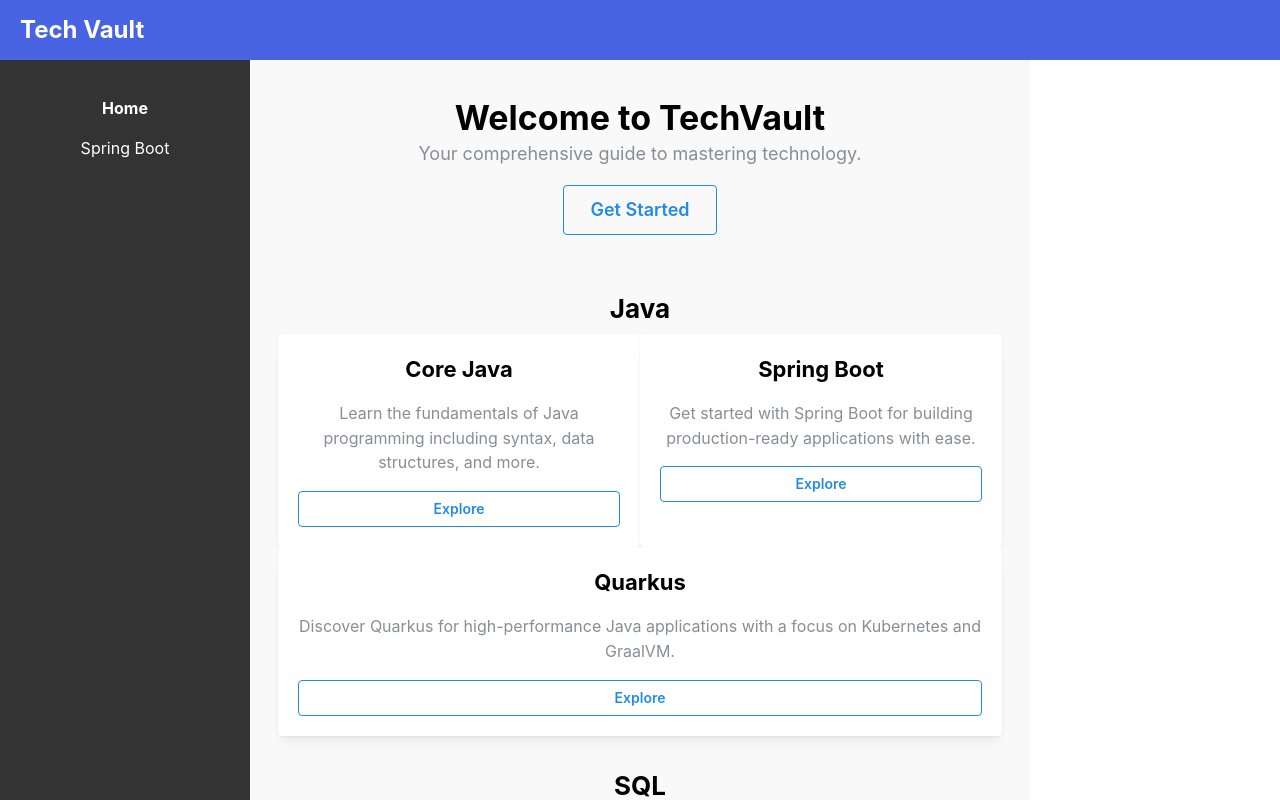
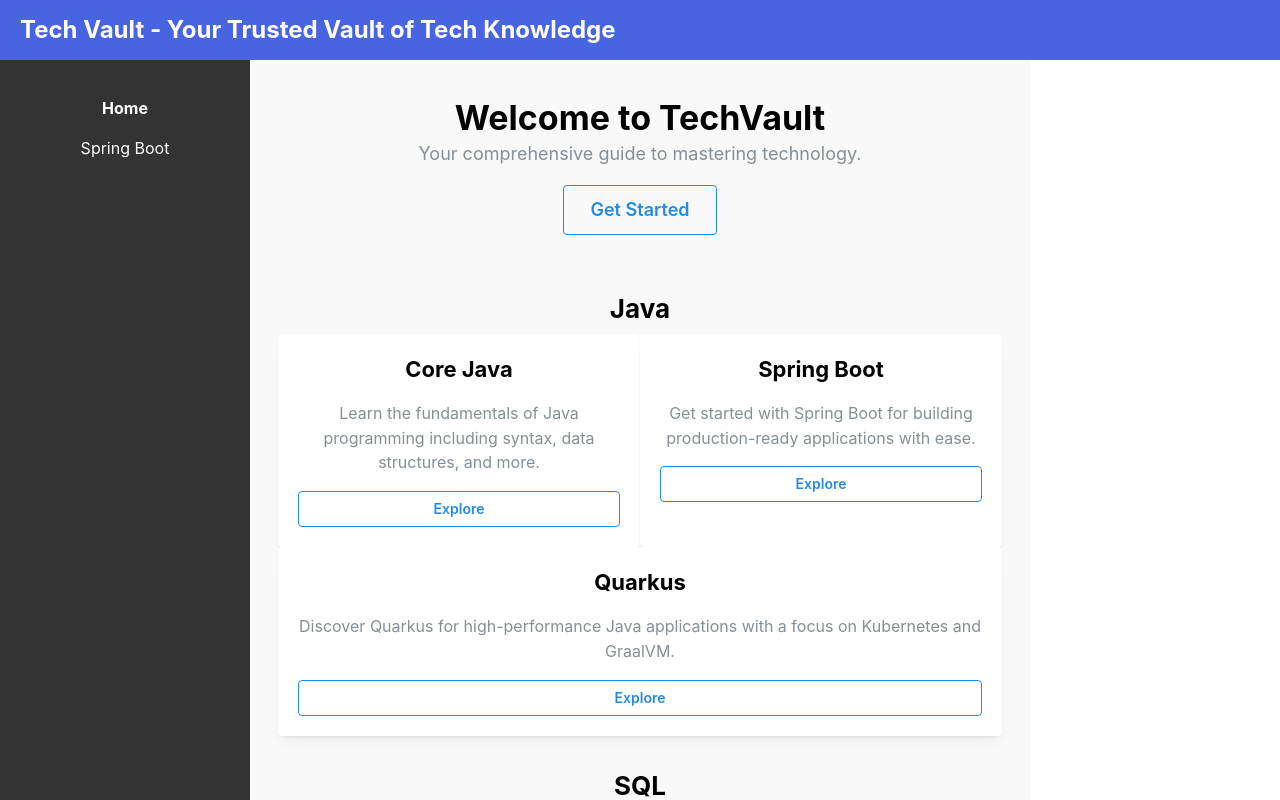
Before and after one commit to markcdev101/react-tech-vault-ui, a React (Create React App) app: page / in a window 1280 px wide. Built offline with nearby package versions, Linux system fonts and the light colour scheme.

Commit message:
Updated Top Panel

```diff
--- a/src/components/layout/TopPanel.js
+++ b/src/components/layout/TopPanel.js
@@ -5,7 +5,7 @@
 function TopPanel() {
   return (
     <div className="top-panel">
-      <h1>Tech Vault</h1>
+      <h1>Tech Vault - Your Trusted Vault of Tech Knowledge</h1>
     </div>
   );
 }
```
